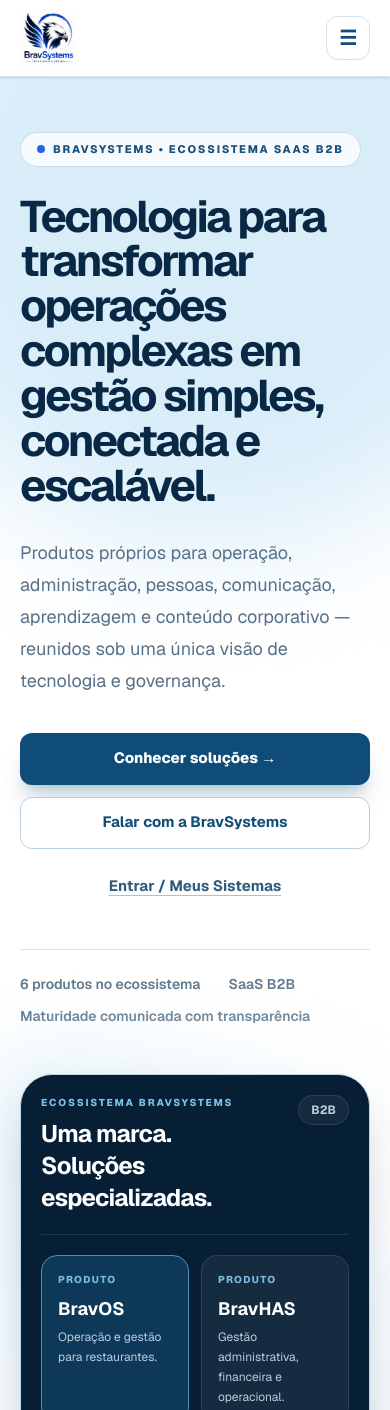
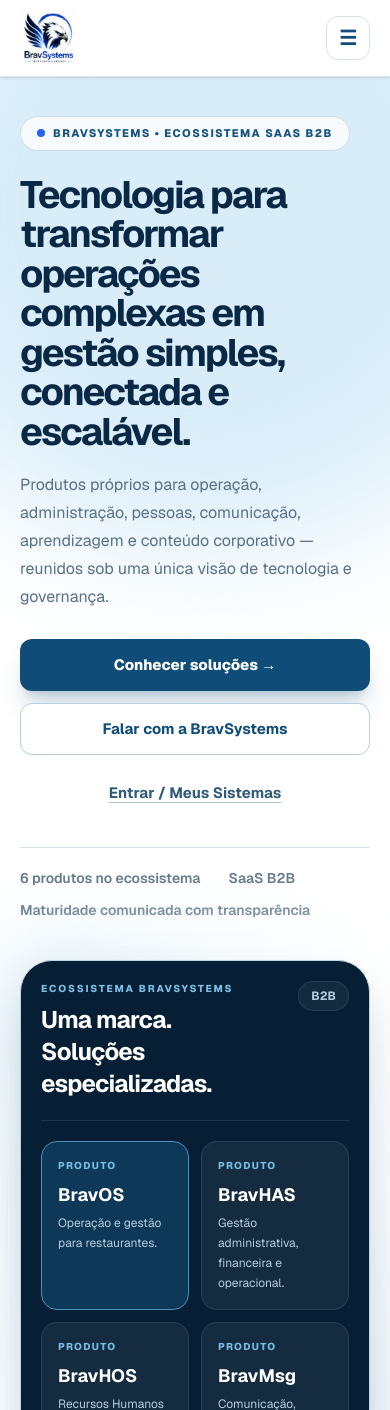
Before and after one commit to Binho35/bravsystems, a Next.js app: page / in a window 390 px wide. Shown: the top 1410 px of the page. Built offline with nearby package versions, Linux system fonts and the light colour scheme.

Commit message:
style: polir Hero mobile e zerar warning de lint

```diff
--- a/app/page.tsx
+++ b/app/page.tsx
@@ -31,7 +31,6 @@ function statusClass(status: Product["status"]) {
 
 export default function Home() {
   const bravos = products.find((product) => product.slug === "bravos")!;
-  const academy = products.find((product) => product.slug === "bravacademy")!;
 
   return (
     <main className="min-h-screen overflow-x-hidden bg-[#f6f9fc] text-[#092846]">
@@ -43,21 +42,21 @@ export default function Home() {
           <div className="absolute -bottom-64 left-[8%] h-[520px] w-[520px] rounded-full bg-[#e5f1f8] blur-3xl" />
         </div>
 
-        <div className="relative mx-auto grid min-h-[720px] max-w-[1400px] items-center gap-12 px-5 py-14 sm:px-8 lg:grid-cols-[1.02fr_.98fr] lg:px-10 lg:py-20">
+        <div className="relative mx-auto grid min-h-[680px] max-w-[1400px] items-center gap-10 px-5 py-10 sm:min-h-[720px] sm:px-8 sm:py-14 lg:grid-cols-[1.02fr_.98fr] lg:px-10 lg:py-20">
           <div className="max-w-[760px]">
-            <div className="inline-flex items-center gap-2 rounded-full border border-[#c9dce8] bg-[#f8fbfd] px-4 py-2 text-[11px] font-extrabold uppercase tracking-[.16em] text-[#15517f]">
+            <div className="inline-flex items-center gap-2 rounded-full border border-[#c9dce8] bg-[#f8fbfd] px-4 py-2 text-[11px] font-extrabold uppercase tracking-[.13em] text-[#15517f] sm:tracking-[.16em]">
               <span className="h-2 w-2 rounded-full bg-[#2563eb]" aria-hidden="true" />
               BravSystems • Ecossistema SaaS B2B
             </div>
 
-            <h1 className="mt-7 text-[44px] font-bold leading-[1.02] tracking-[-.055em] sm:text-6xl lg:text-[72px]">
+            <h1 className="mt-6 text-[38px] font-bold leading-[1.04] tracking-[-.05em] sm:mt-7 sm:text-6xl sm:leading-[1.02] lg:text-[72px]">
               Tecnologia para transformar operações complexas em gestão simples, conectada e escalável.
             </h1>
-            <p className="mt-7 max-w-[690px] text-[18px] leading-8 text-[#587086] sm:text-[20px]">
+            <p className="mt-5 max-w-[690px] text-[16px] leading-7 text-[#587086] sm:mt-7 sm:text-[20px] sm:leading-8">
               Produtos próprios para operação, administração, pessoas, comunicação, aprendizagem e conteúdo corporativo — reunidos sob uma única visão de tecnologia e governança.
             </p>
 
-            <div className="mt-9 flex flex-col gap-3 sm:flex-row sm:flex-wrap">
+            <div className="mt-7 flex flex-col gap-3 sm:mt-9 sm:flex-row sm:flex-wrap">
               <a href="#produtos" className="inline-flex min-h-13 items-center justify-center rounded-xl bg-[#0f4d78] px-7 text-[15px] font-extrabold text-white shadow-xl shadow-[#0f4d78]/20 transition hover:-translate-y-0.5 hover:bg-[#092846]">
                 Conhecer soluções →
               </a>
@@ -69,7 +68,7 @@ export default function Home() {
               </Link>
             </div>
 
-            <div className="mt-9 flex flex-wrap gap-x-7 gap-y-3 border-t border-[#d7e4ec] pt-6 text-sm font-semibold text-[#5f7689]">
+            <div className="mt-7 flex flex-wrap gap-x-7 gap-y-3 border-t border-[#d7e4ec] pt-5 text-sm font-semibold text-[#5f7689] sm:mt-9 sm:pt-6">
               <span>6 produtos no ecossistema</span>
               <span>SaaS B2B</span>
               <span>Maturidade comunicada com transparência</span>
```
